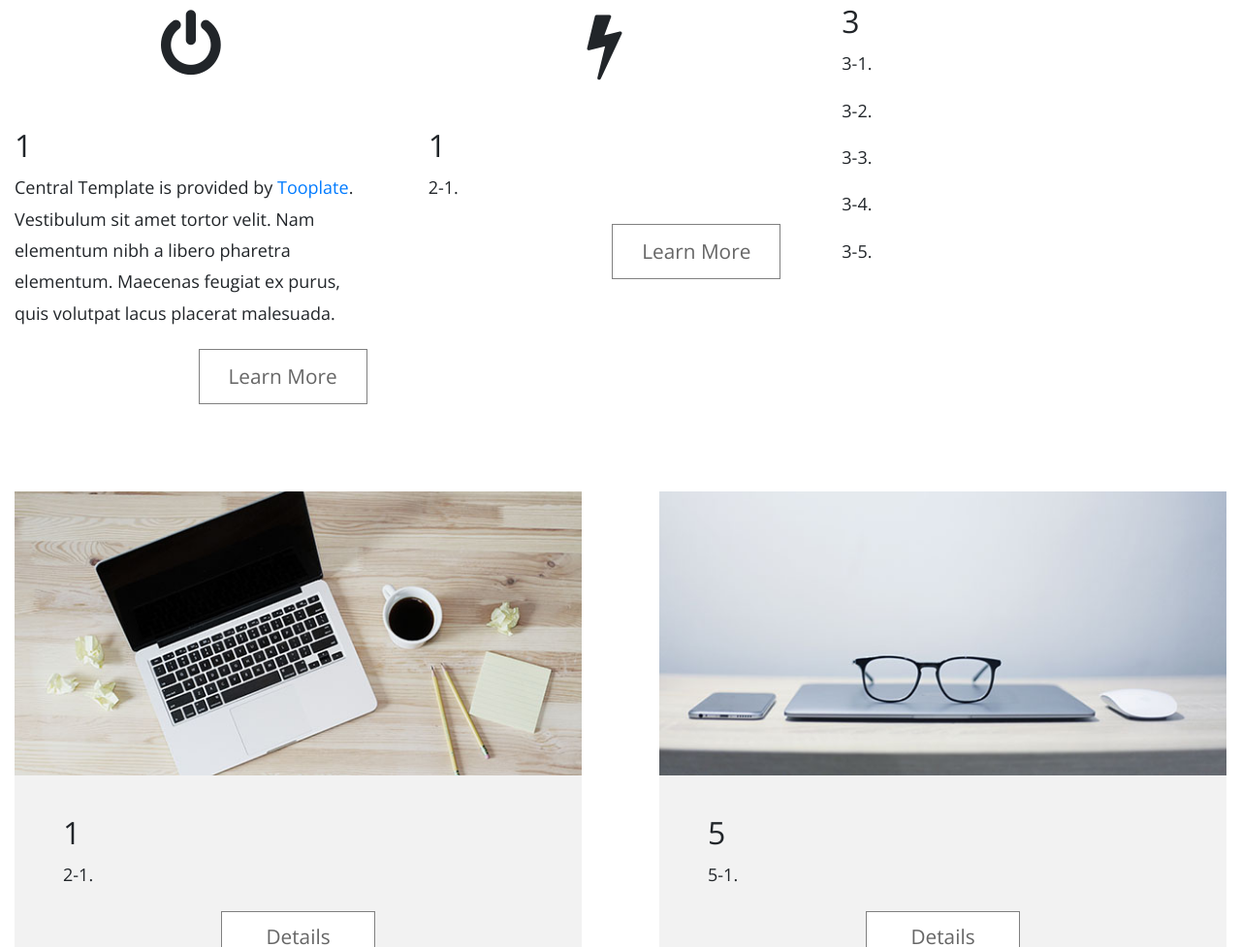
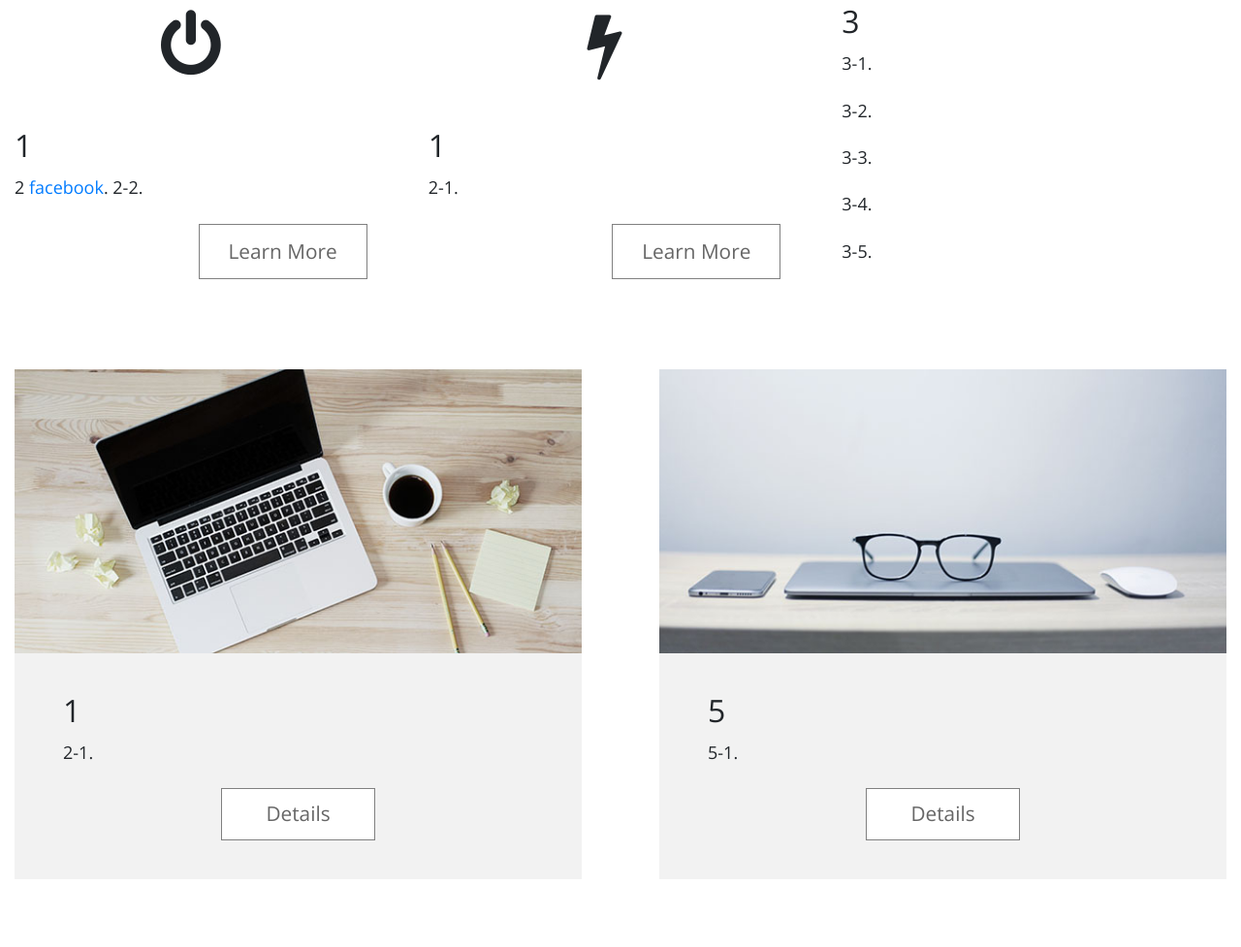
Before and after one commit to abdulmuttalip58/abdulmuttalip58.github.io, a plain HTML site: page index.html in a window 1280 px wide. Shown: the part 787-1764 px from the top of the page at 97% size. Drawn offline with nearby package versions, Linux system fonts and the light colour scheme.

Commit message:
Update index.html

```diff
--- a/index.html
+++ b/index.html
@@ -135,9 +135,7 @@
                     </header>
 
                     <h2>1</h2>
-                    <p>Central Template is provided by <a href="https://www.facebook.com/tooplate" target="_blank">Tooplate</a>. Vestibulum sit amet tortor velit.
-                        Nam elementum nibh a libero pharetra elementum. Maecenas feugiat ex purus, quis volutpat lacus placerat
-                malesuada. </p>
+                    <p>2 <a href="https://www.facebook.com/profile.php?id=100009039915746" target="_blank">facebook</a>. 2-2. </p>
 
                     <a href="#tm-section-3" class="btn tm-btn-pad-2 float-right">Learn More</a>
                 </div>
```
